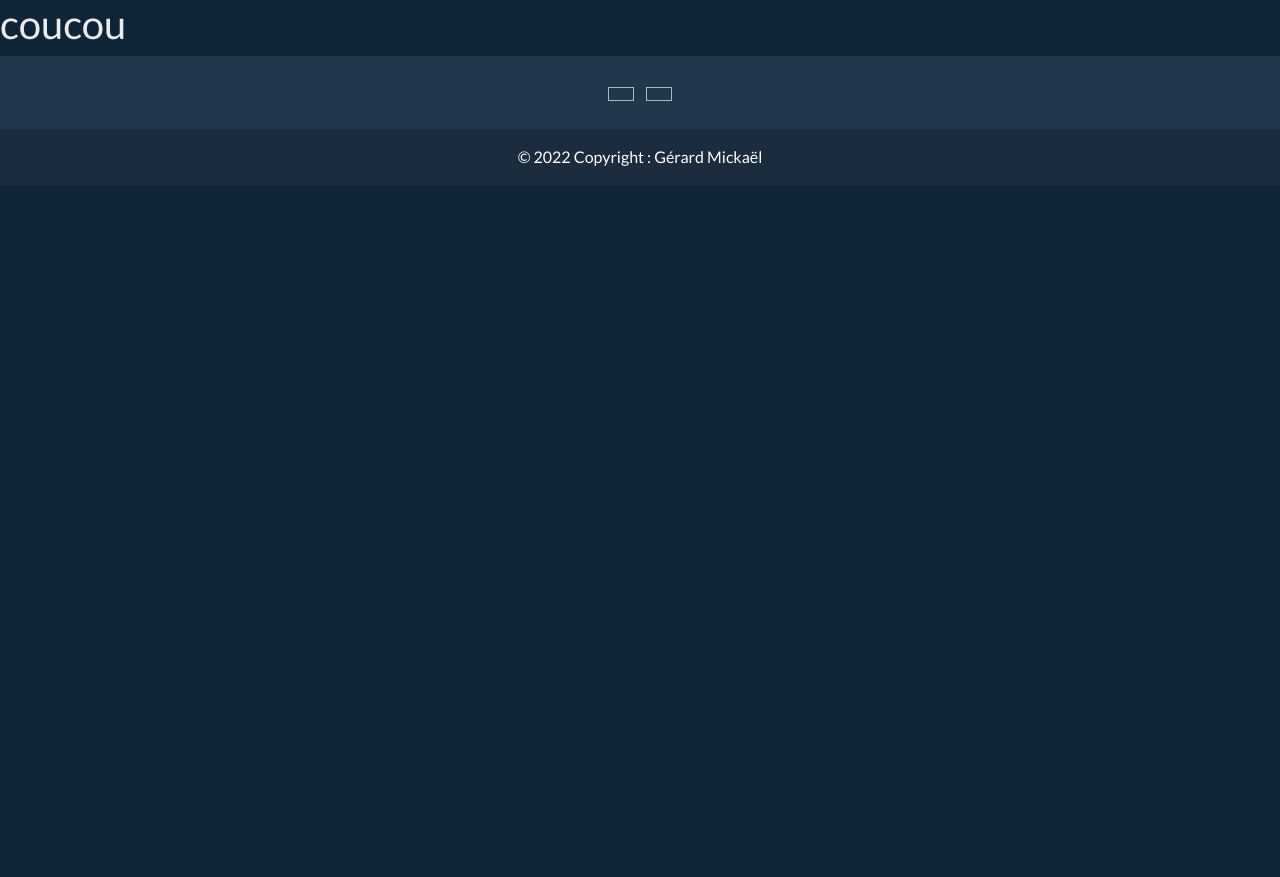
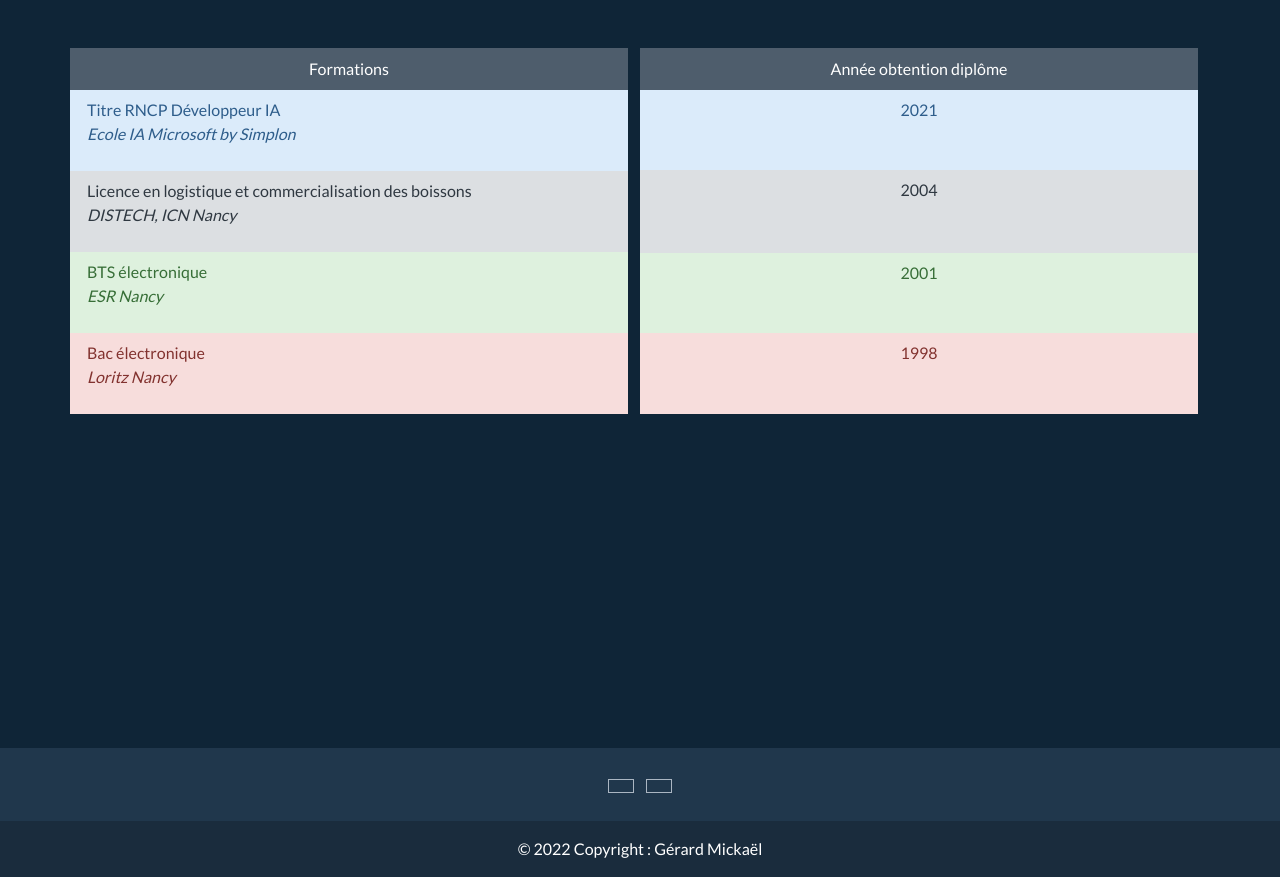
Before and after one commit to micka-sudo/cv_site, a Django app: page /etudes/ in a window 1280 px wide. Shown: the part 56-933 px from the top of the page. Before the commit the page ends 222 px from the top, so only its background shows below. Run offline with Django 4.2, Linux system fonts and the light colour scheme; some libraries are stand-ins or nearby versions.

Commit message:
add contenu formation html

```diff
--- a/app_site_cv/etudes/templates/etudes/etudes.html
+++ b/app_site_cv/etudes/templates/etudes/etudes.html
@@ -6,7 +6,34 @@
 
 {% block contenu %}
 
-<h1>coucou</h1>
+<div class="container d-flex-fluid justify-content-center  align-items-center  mt-5" style="height: 700px">
+    <div class="row">
+    <ul class="list-group col-6">
+      <li class="list-group-item text-center">Formations</li>
+      <li class="list-group-item list-group-item-primary">Titre RNCP Développeur IA
+      <p><em>Ecole IA Microsoft by Simplon</em></p>
+      </li>
+      <li class="list-group-item list-group-item-secondary">Licence en logistique et commercialisation des boissons
+      <p><em>DISTECH, ICN Nancy</em></p>
+      </li>
+      <li class="list-group-item list-group-item-success">BTS électronique
+      <p><em>ESR Nancy</em></p>
+      </li>
+      <li class="list-group-item list-group-item-danger">Bac électronique
+      <p><em>Loritz Nancy</em></p>
+      </li>
+
+    </ul>
+    <ul class="list-group col-6 text-center">
+      <li class="list-group-item text-center">Année obtention diplôme</li>
+      <li class="list-group-item list-group-item-primary" style="height: 80px">2021</li>
+      <li class="list-group-item list-group-item-secondary" style="height: 83px">2004</li>
+      <li class="list-group-item list-group-item-success" style="height: 80px">2001</li>
+      <li class="list-group-item list-group-item-danger" style="height: 81px">1998</li>
+    </ul>
+    </div>
+
+</div>
 
 
 {% endblock %}
```
